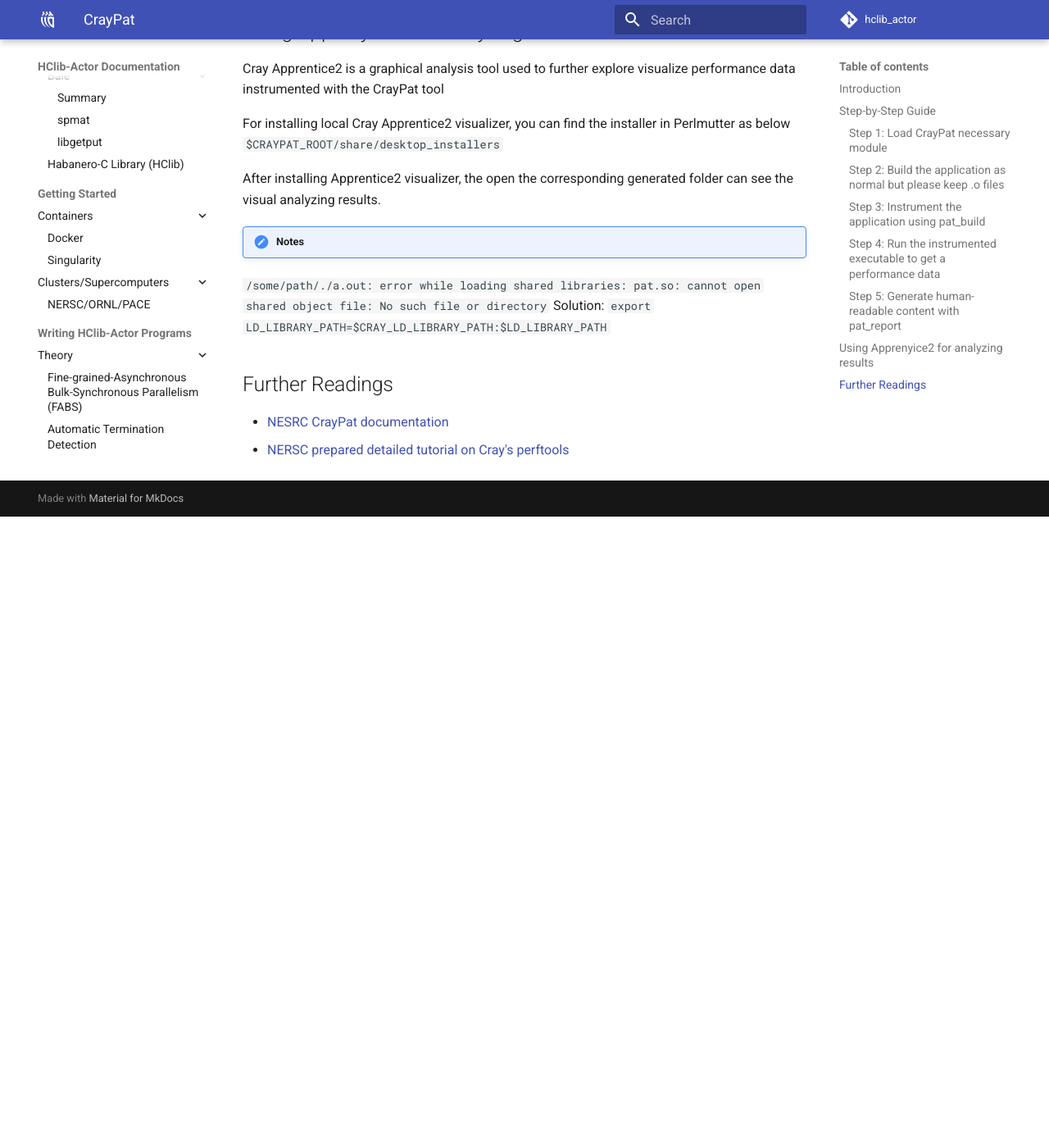
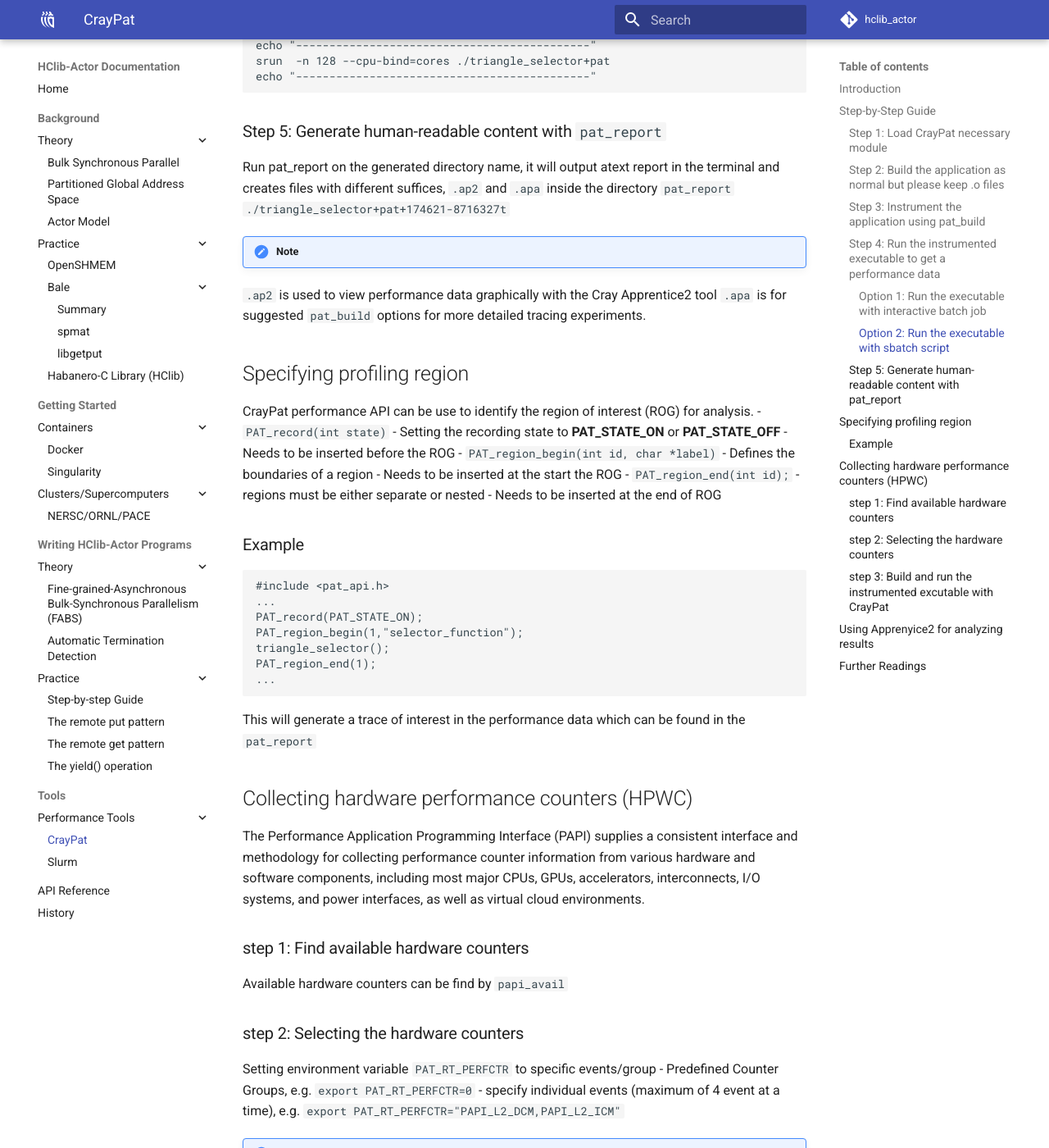
Before and after one commit to ahayashi/hclib-actor, an MkDocs documentation site: the page built from doc/markdowns/tools/craypat.md, in a window 1280 px wide and 1400 px high, scrolled down 1932 px. Shown: the whole window at 82% size. Built offline with MkDocs 1.6.1 and Material for MkDocs 9.7.7, drawn with Linux system fonts in a browser that asks for light colours; comment, search, counter and statistics services are not loaded; before the commit the page ends 2562 px from its top, so only the background shows below that; some of the changed text lies outside the part shown.

Commit message:
upload slurm.md and update craypat

````diff
--- a/doc/markdowns/tools/craypat.md
+++ b/doc/markdowns/tools/craypat.md
@@ -30,7 +30,7 @@ CC -g -O3 -std=c++11 -DUSE_SHMEM=1 -I/$HOME/hclib/hclib-install/include -I/$HOME
 ### Step 3: Instrument the application using `pat_build`
  Generate new instrumented executable with name  `triangle_selector+pat` by default
   `pat_build triangle_selector`
-!!!notes
+!!! note
 `pat_build` has different option that can trace specific function as user defined
 	- `-u`: trace all user functions routine by routine
 	- `-T -w`: trace function
@@ -38,21 +38,91 @@ CC -g -O3 -std=c++11 -DUSE_SHMEM=1 -I/$HOME/hclib/hclib-install/include -I/$HOME
 
 ### Step 4: Run the instrumented executable to get a performance data
 
-Allocating resources to run an interactive batch job on a single node
+#### Option 1: Run the executable with interactive batch job
+Allocating resources
 ```
 salloc --nodes 1 --qos interactive --time 00:05:00 --constraint cpu --account=mxxx
 ```
-Run the instrumented triangle counting excutable, it will generate a directory (e.g. `triangle_selector+pat+174621-8716327t`) containing performance data files with the`.xf` suffix.
+Run the excutable to generate a directory (e.g. `triangle_selector+pat+174621-8716327t`) containing performance data files with the`.xf` suffix.
 ```
 srun  -n 128 --cpu-bind=cores ./triangle_selector+pat
+```
+#### Option 2: Run the executable with sbatch script
+
+```
+#!/bin/bash
+#SBATCH -q regular
+#SBATCH -N 1
+#SBATCH -C cpu
+#SBATCH -t 0:05:00
+#SBATCH -ooshmem_%j_tri_cout.out
+
+source ./oshmem-perlmutter.sh
+
+module unload darshan
+module load perftools-base perftools
+export LD_LIBRARY_PATH=$CRAY_LD_LIBRARY_PATH:$LD_LIBRARY_PATH
+
+cd $HOME/hclib/modules/bale_actor/test
+echo "--------------------------------------------"
+srun  -n 128 --cpu-bind=cores ./triangle_selector+pat
+echo "--------------------------------------------"
 ```
 
 ### Step 5: Generate human-readable content with `pat_report`
 Run pat_report on the generated directory name, it will output atext report in the terminal and creates files with different suffices, `.ap2` and `.apa` inside the directory
 `pat_report ./triangle_selector+pat+174621-8716327t`
-!!!notes
+!!! note
 `.ap2` is used to view performance data graphically with the Cray Apprentice2 tool
 `.apa` is for suggested `pat_build` options for more detailed tracing experiments.
+
+
+
+## Specifying profiling region
+CrayPat performance API can be use to identify the region of interest (ROG) for analysis.
+- `PAT_record(int state)`
+	- Setting the recording state to **PAT_STATE_ON** or **PAT_STATE_OFF**
+	- Needs to be inserted before the ROG
+- `PAT_region_begin(int id, char *label)`
+	- Defines the boundaries of a region
+	- Needs to be inserted at the start the ROG
+- `PAT_region_end(int id);`
+	- regions must be either separate or nested
+	- Needs to be inserted at the end of ROG
+
+### Example
+```
+#include <pat_api.h>
+...
+PAT_record(PAT_STATE_ON);
+PAT_region_begin(1,"selector_function");
+triangle_selector();
+PAT_region_end(1);
+...
+```
+This will generate a trace of interest in the performance data which can be found in the `pat_report`
+
+## Collecting hardware performance counters (HPWC)
+
+The Performance Application Programming Interface (PAPI) supplies a consistent interface and methodology for collecting performance counter information from various hardware and software components, including most major CPUs, GPUs, accelerators, interconnects, I/O systems, and power interfaces, as well as virtual cloud environments.
+
+### step 1: Find available hardware counters
+Available hardware counters can be find by `papi_avail`
+
+### step 2: Selecting the hardware counters
+Setting environment variable `PAT_RT_PERFCTR` to specific events/group
+ - Predefined Counter Groups, e.g. `export PAT_RT_PERFCTR=0`
+ - specify individual events (maximum of 4 event at a time), e.g. `export PAT_RT_PERFCTR="PAPI_L2_DCM,PAPI_L2_ICM"`
+
+!!! note
+Predefined Counter Groups can be found in slides 38 of [NERSC PerformanceTools](https://www.nersc.gov/assets/Uploads/PerformanceTools.pdf)
+
+### step 3: Build and run the instrumented excutable with CrayPat
+Repeat same with the step in the above Step-by-Step section
+- Generate the instrumented excutable with `pat_build`
+- Run the excutable to get performance data
+- Generate human-readable content with `pat_report`
+
 
 ## Using Apprenyice2 for analyzing results
 
@@ -63,7 +133,7 @@ For installing local Cray Apprentice2 visualizer, you can find the installer in
 
 After installing Apprentice2 visualizer, the open the corresponding generated folder can see the visual analyzing results.
 
-!!!notes
+!!! note
 `/some/path/./a.out: error while loading shared libraries: pat.so: cannot open shared object file: No such file or directory`
 Solution:
 `export LD_LIBRARY_PATH=$CRAY_LD_LIBRARY_PATH:$LD_LIBRARY_PATH`
@@ -73,3 +143,5 @@ Solution:
 
 - [NESRC CrayPat documentation](https://docs.nersc.gov/tools/performance/craypat/)
 - [NERSC prepared detailed tutorial on Cray's perftools](https://www.nersc.gov/assets/Uploads/05-craypat-reveal-20170609.pdf)
+- [Cray XC Series Application Programming and Optimization](https://www.nersc.gov/assets/Uploads/TR-CPO-NERSC-20190211-2.pdf)
+- [NERSC PerformanceTools](https://www.nersc.gov/assets/Uploads/PerformanceTools.pdf)
--- a/doc/mkdocs.yml
+++ b/doc/mkdocs.yml
@@ -56,6 +56,7 @@ nav:
    - Tools:
        - Performance Tools:
           - CrayPat: tools/craypat.md
+          - Slurm: tools/slurm.md
    - API Reference: api/reference.md
    - History: history/history.md
 
````
Also changed, not shown: doc/markdowns/tools/slurm.md (renamed from doc/markdowns/tools/Srun_tips.md).
